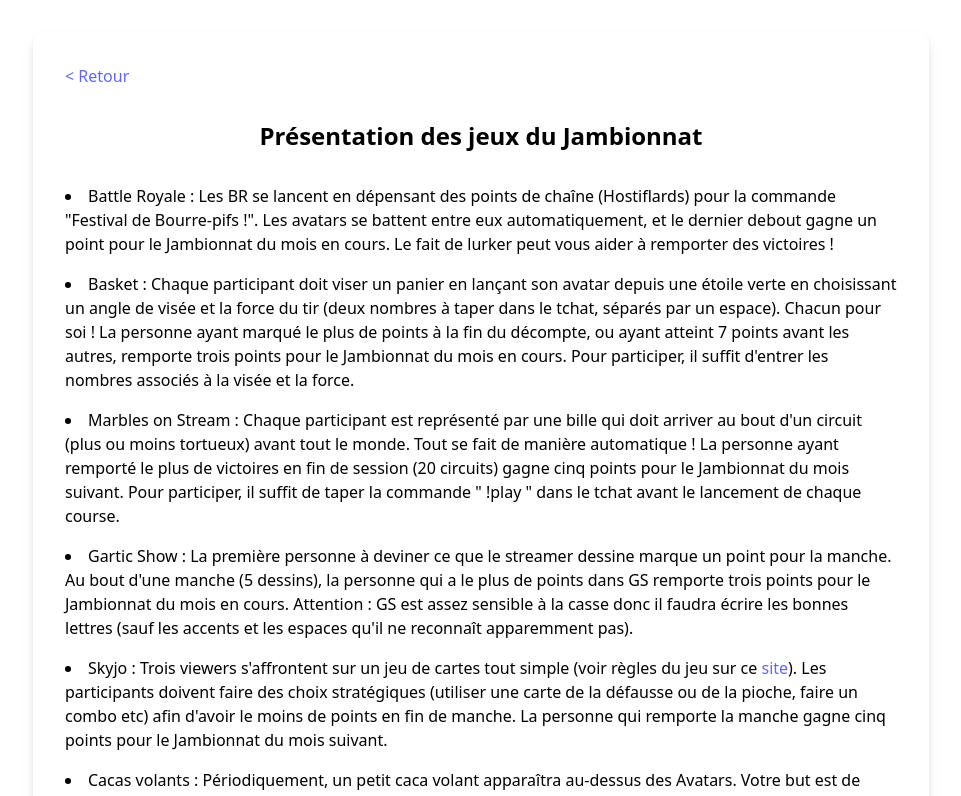
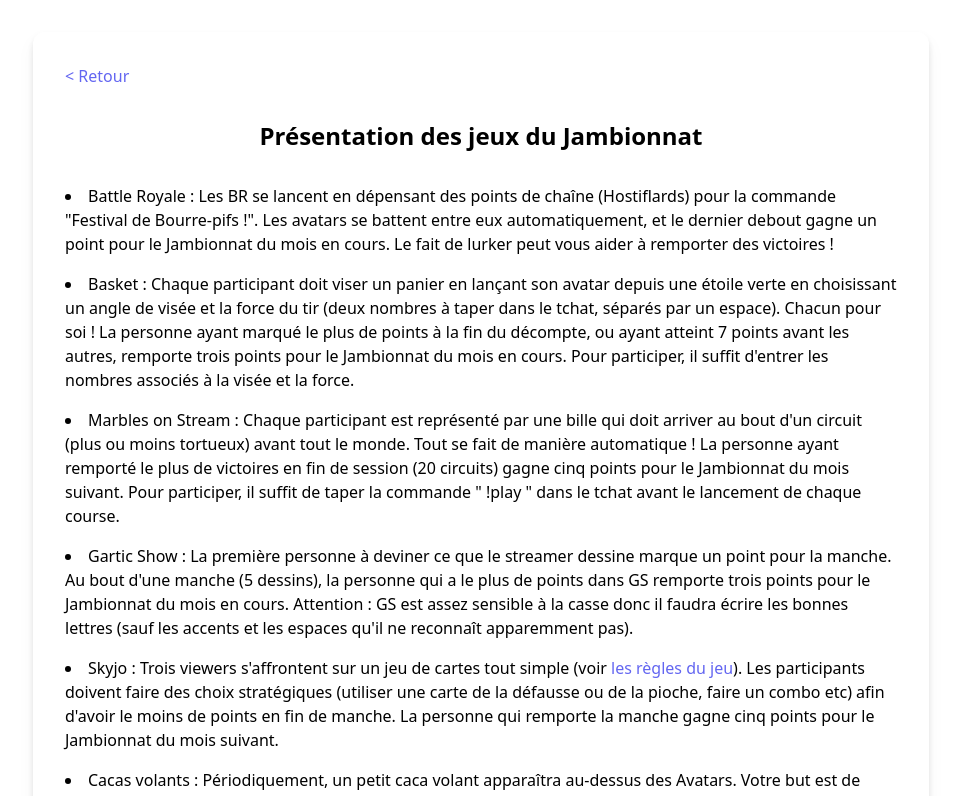
Before and after one commit to KuSh/TwitchJambionnat, a SvelteKit app in the folder site/: page /description in a window 1280 px wide. Shown: the top 796 px of the page, without its empty margins (159-1120 px from the left). Built offline with nearby package versions, Linux system fonts and the light colour scheme.

Commit message:
fix: Move skyjo rules link to rule word

```diff
--- a/site/src/routes/description/+page.svelte
+++ b/site/src/routes/description/+page.svelte
@@ -50,11 +50,12 @@
       </li>
       <li>
         Skyjo : Trois viewers s'affrontent sur un jeu de cartes tout simple
-        (voir règles du jeu sur ce <a
+        (voir <a
           href="http://jeuxstrategie1.free.fr/jeu_skyjo/regle.pdf"
           target="_blank"
           rel="noopener noreferrer"
-          class="text-indigo-500 dark:text-blue-500 hover:underline">site</a
+          class="text-indigo-500 dark:text-blue-500 hover:underline"
+          >les règles du jeu</a
         >). Les participants doivent faire des choix stratégiques (utiliser une
         carte de la défausse ou de la pioche, faire un combo etc) afin d'avoir
         le moins de points en fin de manche. La personne qui remporte la manche
```
